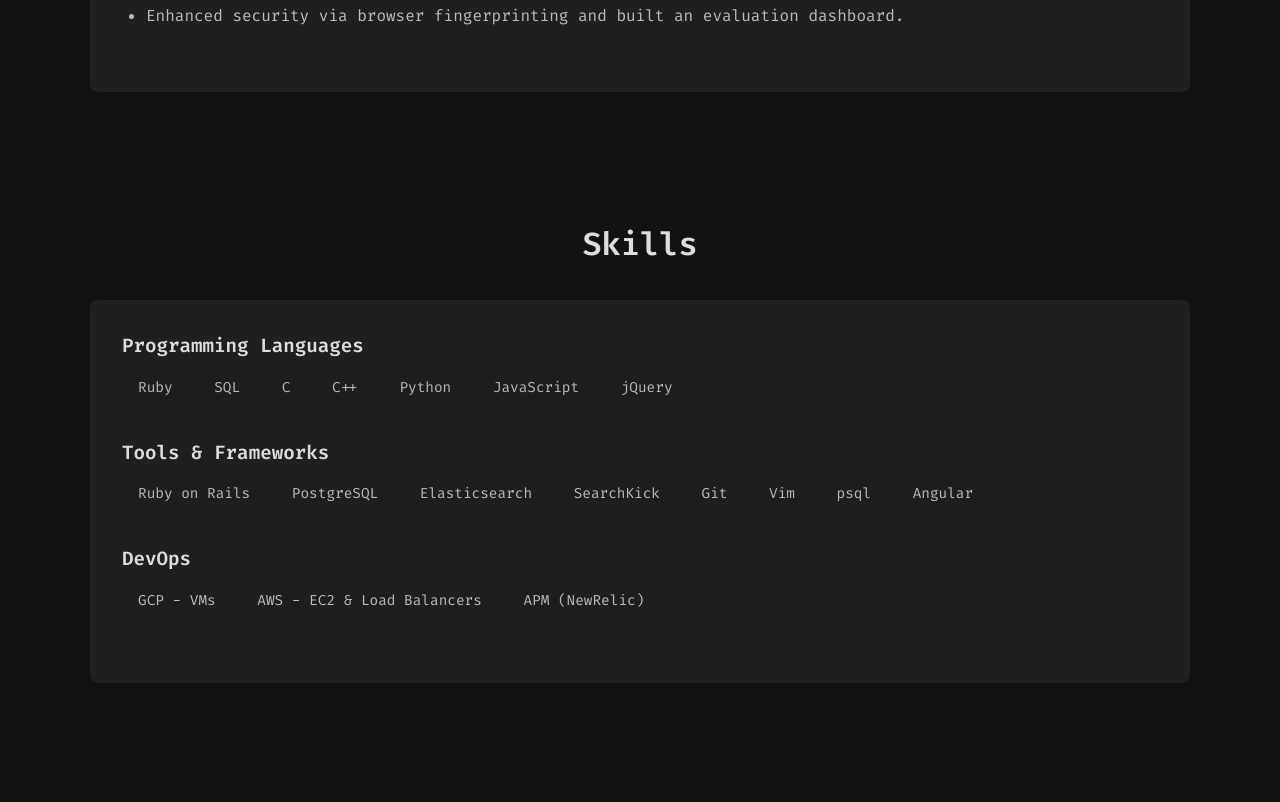
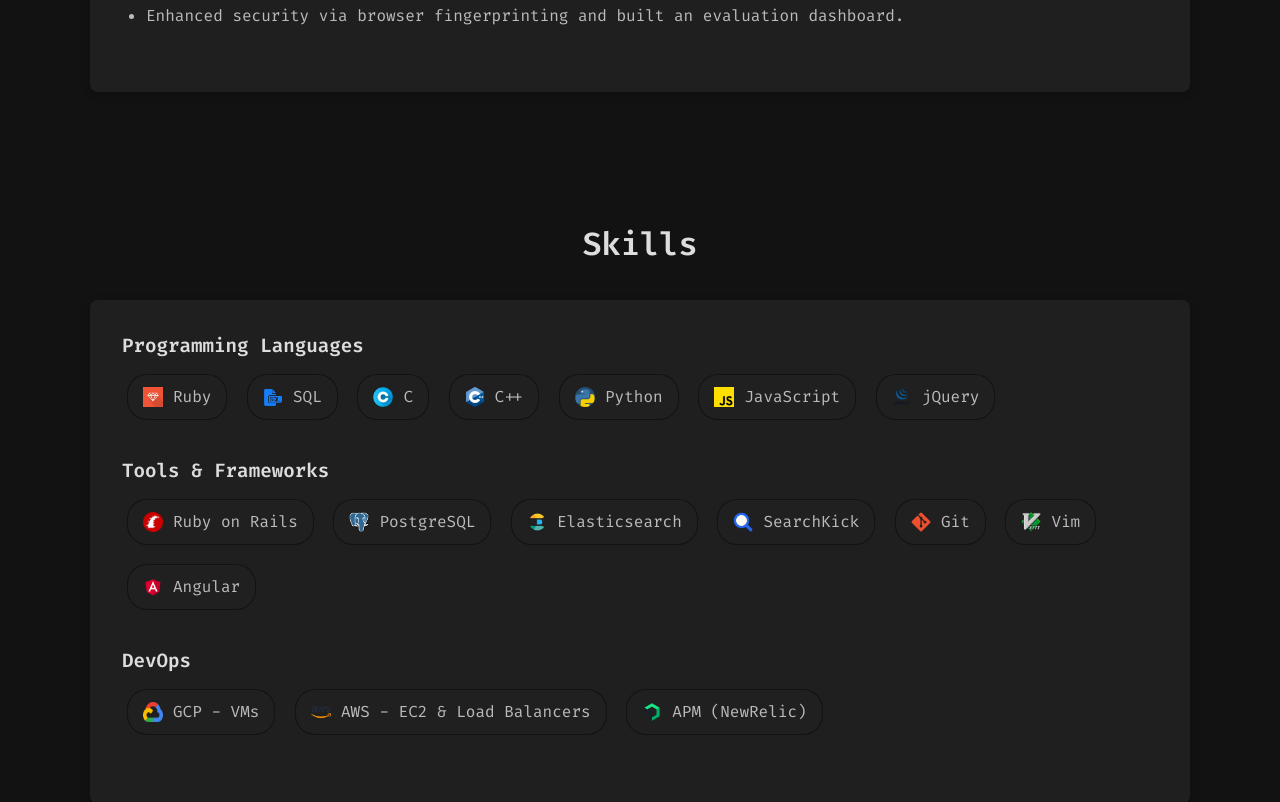
Before and after one commit to rohangrg/portfolio, a plain HTML site: page index.html in a window 1280 px wide. Shown: the part 1998-2800 px from the top of the page. Drawn offline with nearby package versions, Linux system fonts and the light colour scheme.

Commit message:
improved skills section

```diff
--- a/index.html
+++ b/index.html
@@ -48,7 +48,7 @@
         <li><a href="#about">About</a></li>
         <li><a href="#experience">Experience</a></li>
         <li><a href="#skills">Skills</a></li>
-        <li><a href="#projects">Projects</a></li>
+        <!-- <li><a href="#projects">Projects</a></li> -->
         <li><a href="#achievements">Achievements</a></li>
         <li><a href="#hire">Contact</a></li>
       </ul>
@@ -157,34 +157,33 @@
           <div class="skills-group">
             <h3>Programming Languages</h3>
             <div class="skills-list">
-              <span>Ruby</span>
-              <span>SQL</span>
-              <span>C</span>
-              <span>C++</span>
-              <span>Python</span>
-              <span>JavaScript</span>
-              <span>jQuery</span>
+              <span><img src="icons/ruby.png" alt="Ruby"> Ruby</span>
+              <span><img src="icons/sql.png" alt="SQL"> SQL</span>
+              <span><img src="icons/c.png" alt="C"> C</span>
+              <span><img src="icons/cpp.png" alt="C++"> C++</span>
+              <span><img src="icons/python.png" alt="Python"> Python</span>
+              <span><img src="icons/javascript.png" alt="JavaScript"> JavaScript</span>
+              <span><img src="icons/jquery.png" alt="jQuery"> jQuery</span>
             </div>
           </div>
           <div class="skills-group">
             <h3>Tools &amp; Frameworks</h3>
             <div class="skills-list">
-              <span>Ruby on Rails</span>
-              <span>PostgreSQL</span>
-              <span>Elasticsearch</span>
-              <span>SearchKick</span>
-              <span>Git</span>
-              <span>Vim</span>
-              <span>psql</span>
-              <span>Angular</span>
+              <span><img src="icons/rails.png" alt="Ruby on Rails"> Ruby on Rails</span>
+              <span><img src="icons/postgresql.png" alt="PostgreSQL"> PostgreSQL</span>
+              <span><img src="icons/elasticsearch.png" alt="Elasticsearch"> Elasticsearch</span>
+              <span><img src="icons/searchkick.png" alt="SearchKick"> SearchKick</span>
+              <span><img src="icons/git.png" alt="Git"> Git</span>
+              <span><img src="icons/vim.png" alt="Vim"> Vim</span>
+              <span><img src="icons/angular.png" alt="Angular"> Angular</span>
             </div>
           </div>
           <div class="skills-group">
             <h3>DevOps</h3>
             <div class="skills-list">
-              <span>GCP - VMs</span>
-              <span>AWS - EC2 &amp; Load Balancers</span>
-              <span>APM (NewRelic)</span>
+              <span><img src="icons/gcp.png" alt="GCP"> GCP - VMs</span>
+              <span><img src="icons/aws.png" alt="AWS"> AWS - EC2 &amp; Load Balancers</span>
+              <span><img src="icons/newrelic.png" alt="NewRelic"> APM (NewRelic)</span>
             </div>
           </div>
         </div>
@@ -192,7 +191,7 @@
     </section>
 
     <!-- PROJECTS -->
-    <section id="projects" aria-label="Projects">
+    <!-- <section id="projects" aria-label="Projects">
       <div class="wrapper">
         <h2>Projects</h2>
         <div class="section-content">
@@ -215,7 +214,7 @@
           </div>
         </div>
       </div>
-    </section>
+    </section> -->
 
     <!-- ACHIEVEMENTS -->
     <section id="achievements" aria-label="Achievements">
@@ -411,12 +410,12 @@ Building scalable apps and crushing bugs.`;
                 if (entry.isIntersecting) {
                     // Start loading animation
                     setTimeout(() => {
-                      progressBar.style.width = "100%";
+                      progressBar.style.width = "200%";
 
                       setTimeout(() => {
                           loadingContainer.style.display = "none";
                           jsonContainer.classList.remove("hidden");
-                      }, 2100);
+                      }, 1100);
                     }, 400);
 
                     observer.unobserve(aboutSection); // Stop observing after triggering once
--- a/styles.css
+++ b/styles.css
@@ -394,12 +394,30 @@ code {
   gap: 0.6rem;
 }
 .skills-list span {
-  background: var(--bg-alt);
   color: var(--text-alt);
   padding: 0.5rem 1rem;
   border-radius: 20px;
-  font-size: 0.9rem;
   white-space: nowrap;
+  display: inline-flex;
+  align-items: center;
+  gap: 10px;
+  border: 1px solid #00000070;  /* Add border */
+  padding: 10px 15px;
+  margin: 5px;
+  font-size: 16px;
+  background: #202020;
+  transition: all 0.3s ease;
+  white-space: nowrap;
+}
+
+.skills-list span:hover {
+  background: black;
+  color: white;
+}
+
+.skills-list img {
+  width: 20px;
+  height: 20px;
 }
 
 /* PROJECTS SECTION */
```
Also changed, not shown: icons/angular.png (added), icons/aws.png (added), icons/c.png (added), icons/cpp.png (added), icons/elasticsearch.png (added), icons/gcp.png (added), icons/git.png (added), icons/javascript.png (added), icons/jquery.png (added), icons/newrelic.png (added), icons/postgresql.png (added), icons/python.png (added), icons/rails.png (added), icons/ruby.png (added), 3 more files, 1 other file.
